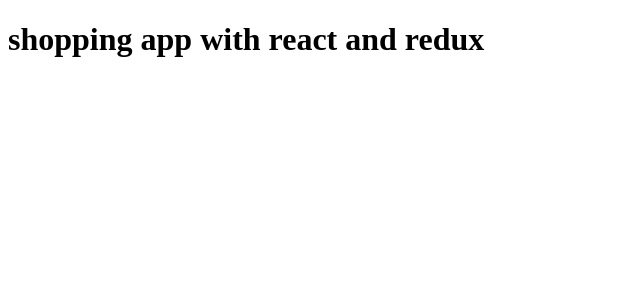
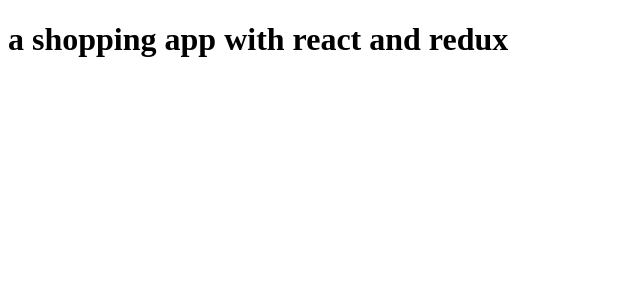
Before and after one commit to AaquibSyed/react-redux-store, a React (Create React App) app: page / in a window 1280 px wide. Shown: the top 300 px of the page, without its empty margins (0-640 px from the left). Built offline with nearby package versions, Linux system fonts and the light colour scheme.

Commit message:
body template done

```diff
--- a/src/App.js
+++ b/src/App.js
@@ -3,7 +3,7 @@
 function App() {
   return (
     <div className="App">
-       <h1> shopping app with react and redux</h1>
+       <h1> a shopping app with react and redux</h1>
     </div>
   );
 }
```
Also changed, not shown: 1 other file (tests, documents, lock files or other folders).
